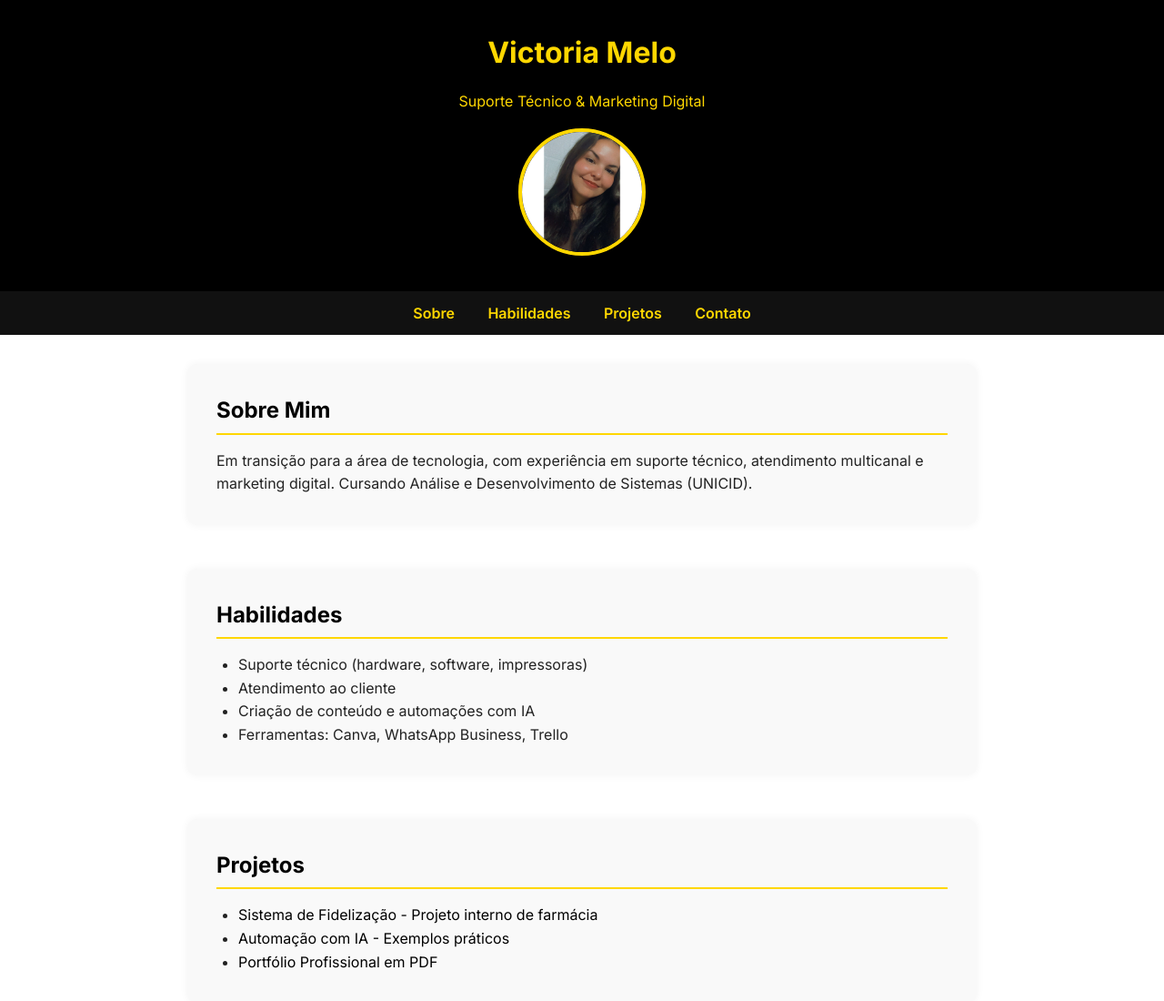
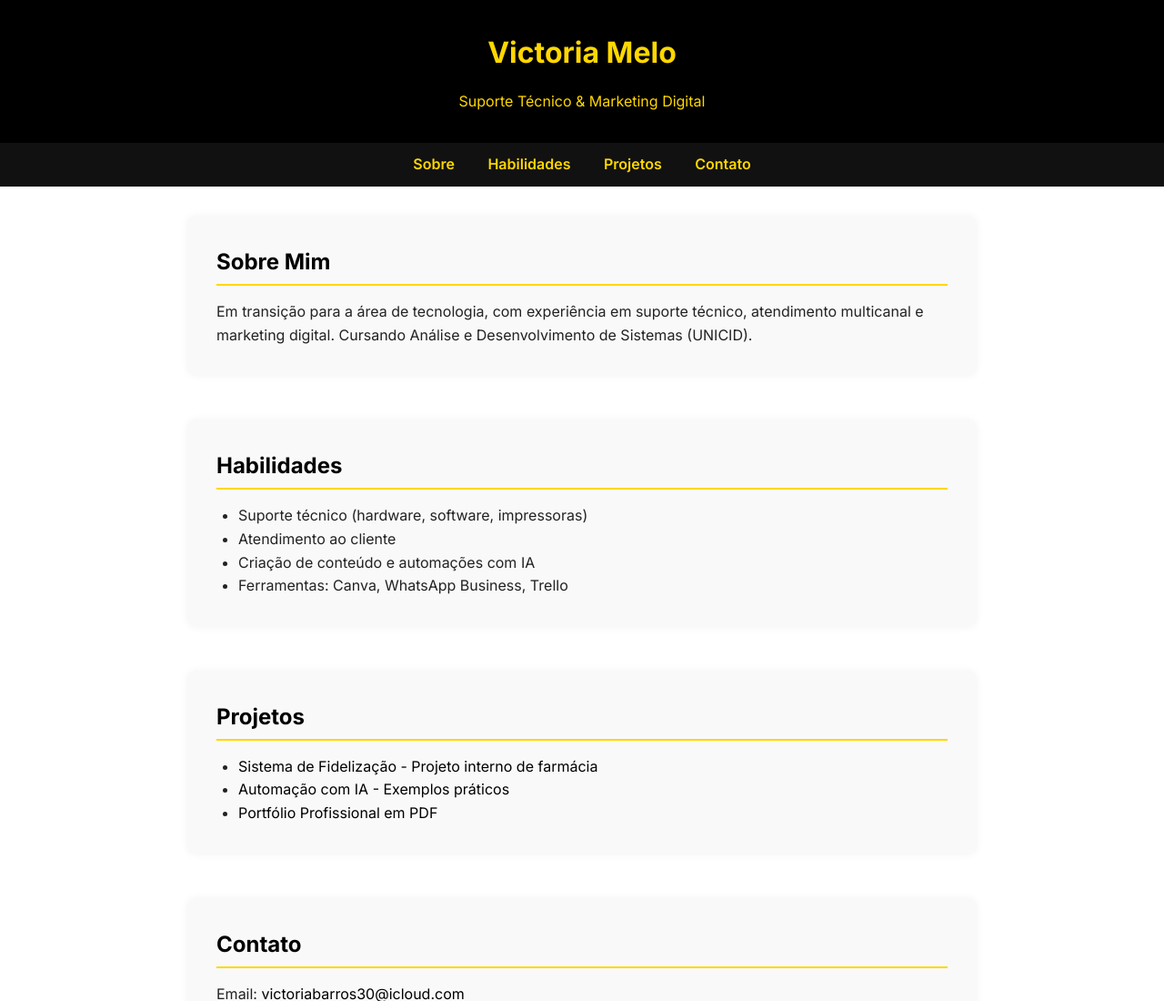
Before and after one commit to viicwho/viicwho.github.io, a plain HTML site: page index.html in a window 1280 px wide. Shown: the top 1100 px of the page at 91% size. Drawn offline with Linux system fonts and the light colour scheme.

Commit message:
Update index.html

```diff
--- a/index.html
+++ b/index.html
@@ -129,7 +129,6 @@
   <header>
     <h1>Victoria Melo</h1>
     <p>Suporte Técnico & Marketing Digital</p>
-    <img src="perfil.jpg.jpeg" alt="Foto de Victoria Melo" class="profile-img" />
   </header>
 
   <nav>
```
